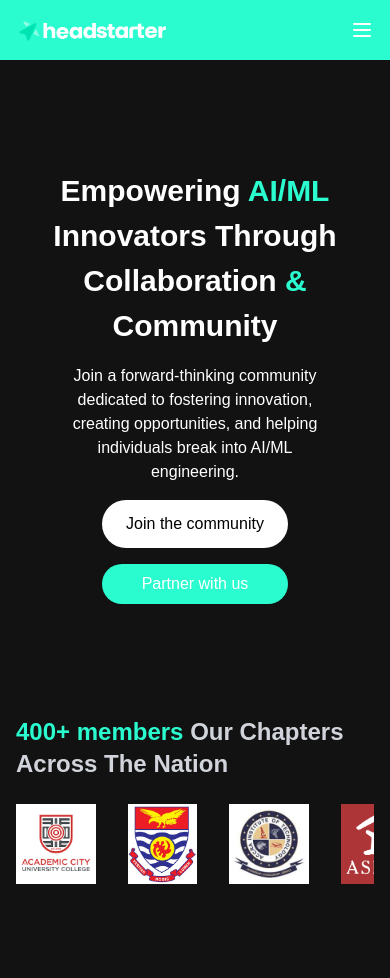
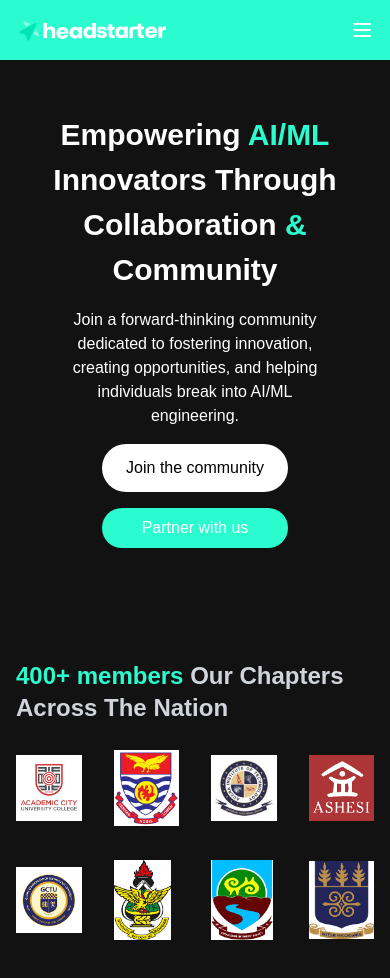
Before and after one commit to Selasie5/headstarter-gh, a Next.js app: page / in a window 390 px wide. Shown: the top 978 px of the page. Built offline with nearby package versions, Linux system fonts and the light colour scheme.

Commit message:
fix: update LogoCarousel layout to use grid for better responsiveness

```diff
--- a/app/components/ui/LogoCarousel.tsx
+++ b/app/components/ui/LogoCarousel.tsx
@@ -18,7 +18,7 @@
 
   return (
     <div className="relative overflow-hidden  py-6">
-      <div className="flex w-full animate-scroll gap-8">
+      <div className="w-full animate-scroll gap-8 grid grid-cols-4">
         {/* Duplicate the logos to create an infinite scrolling effect */}
         {images.map((image, index) => (
           <div key={index} className="flex-shrink-0">
```
